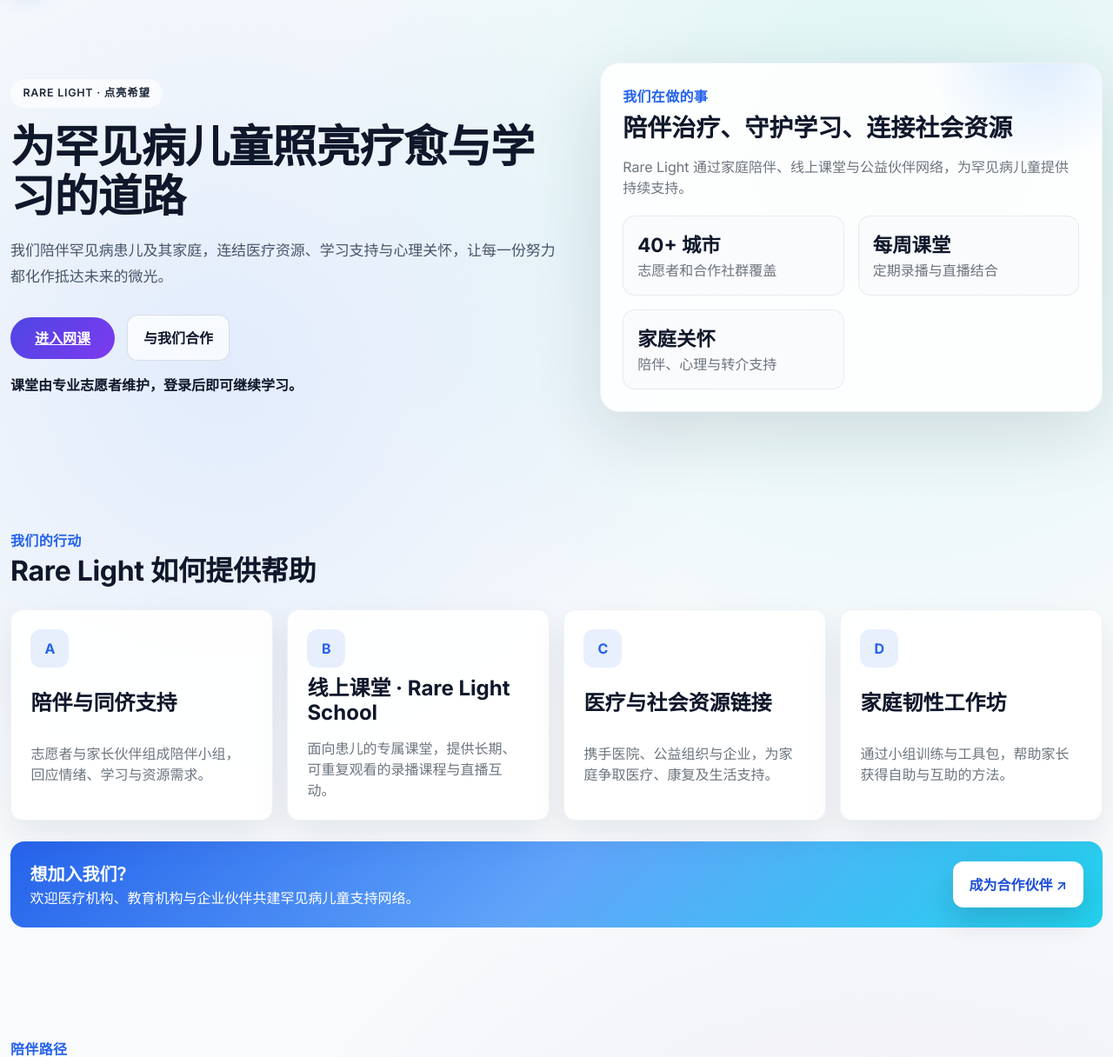
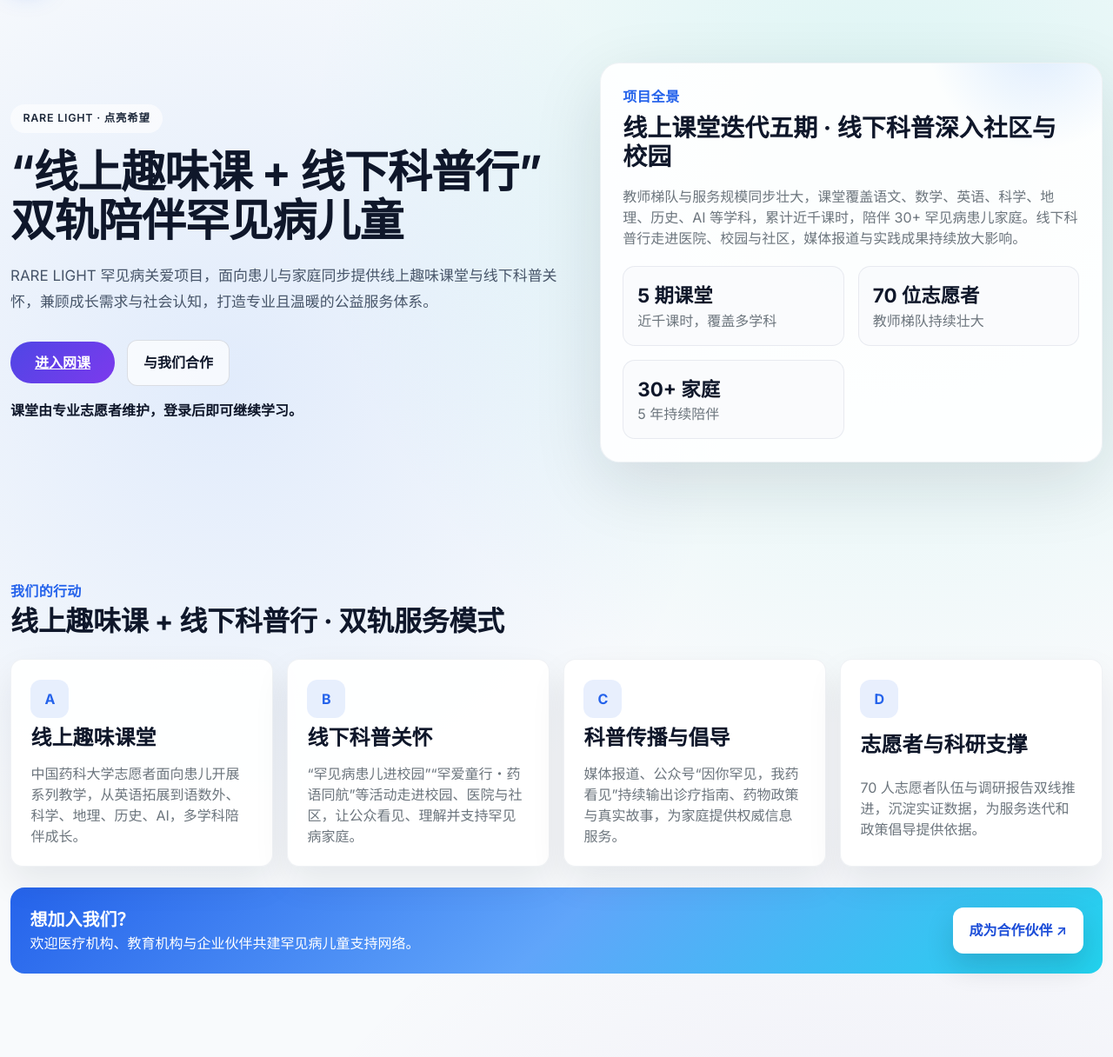
Before and after one commit to sx120609/dmd-web, a PHP site: page / in a window 1280 px wide. Shown: the part 86-1302 px from the top of the page at 87% size. Run offline with PHP 8.4, Linux system fonts and the light colour scheme.

Commit message:
Update index.php

```diff
--- a/index.php
+++ b/index.php
@@ -344,8 +344,8 @@
                 <div class="hero-grid">
                     <div class="hero-copy">
                         <span class="brand-eyebrow">Rare Light · 点亮希望</span>
-                        <h1>为罕见病儿童照亮疗愈与学习的道路</h1>
-                        <p class="lead">我们陪伴罕见病患儿及其家庭，连结医疗资源、学习支持与心理关怀，让每一份努力都化作抵达未来的微光。</p>
+                        <h1>“线上趣味课 + 线下科普行” 双轨陪伴罕见病儿童</h1>
+                        <p class="lead">RARE LIGHT 罕见病关爱项目，面向患儿与家庭同步提供线上趣味课堂与线下科普关怀，兼顾成长需求与社会认知，打造专业且温暖的公益服务体系。</p>
                         <div class="hero-actions">
                             <a class="primary-button" data-classroom-link href="#classroom">进入网课</a>
                             <a class="ghost-button" href="#contact">与我们合作</a>
@@ -353,21 +353,21 @@
                         <div class="session-note" id="sessionNote">课堂由专业志愿者维护，登录后即可继续学习。</div>
                     </div>
                     <div class="hero-card">
-                        <p class="eyebrow mb-2">我们在做的事</p>
-                        <h3 class="fw-bold mb-3">陪伴治疗、守护学习、连接社会资源</h3>
-                        <p class="text-secondary mb-3">Rare Light 通过家庭陪伴、线上课堂与公益伙伴网络，为罕见病儿童提供持续支持。</p>
+                        <p class="eyebrow mb-2">项目全景</p>
+                        <h3 class="fw-bold mb-3">线上课堂迭代五期 · 线下科普深入社区与校园</h3>
+                        <p class="text-secondary mb-3">教师梯队与服务规模同步壮大，课堂覆盖语文、数学、英语、科学、地理、历史、AI 等学科，累计近千课时，陪伴 30+ 罕见病患儿家庭。线下科普行走进医院、校园与社区，媒体报道与实践成果持续放大影响。</p>
                         <div class="stat-grid">
                             <div class="stat">
-                                <strong>40+ 城市</strong>
-                                <span class="text-secondary">志愿者和合作社群覆盖</span>
+                                <strong>5 期课堂</strong>
+                                <span class="text-secondary">近千课时，覆盖多学科</span>
                             </div>
                             <div class="stat">
-                                <strong>每周课堂</strong>
-                                <span class="text-secondary">定期录播与直播结合</span>
+                                <strong>70 位志愿者</strong>
+                                <span class="text-secondary">教师梯队持续壮大</span>
                             </div>
                             <div class="stat">
-                                <strong>家庭关怀</strong>
-                                <span class="text-secondary">陪伴、心理与转介支持</span>
+                                <strong>30+ 家庭</strong>
+                                <span class="text-secondary">5 年持续陪伴</span>
                             </div>
                         </div>
                     </div>
@@ -379,28 +379,28 @@
             <div class="container-xxl">
                 <header>
                     <p class="eyebrow mb-1">我们的行动</p>
-                    <h2>Rare Light 如何提供帮助</h2>
+                    <h2>线上趣味课 + 线下科普行 · 双轨服务模式</h2>
                 </header>
                 <div class="feature-grid">
                     <div class="feature-card">
                         <span class="feature-icon">A</span>
-                        <h4 class="fw-bold mb-1">陪伴与同侪支持</h4>
-                        <p class="text-secondary mb-0">志愿者与家长伙伴组成陪伴小组，回应情绪、学习与资源需求。</p>
+                        <h4 class="fw-bold mb-1">线上趣味课堂</h4>
+                        <p class="text-secondary mb-0">中国药科大学志愿者面向患儿开展系列教学，从英语拓展到语数外、科学、地理、历史、AI，多学科陪伴成长。</p>
                     </div>
                     <div class="feature-card">
                         <span class="feature-icon">B</span>
-                        <h4 class="fw-bold mb-1">线上课堂 · Rare Light School</h4>
-                        <p class="text-secondary mb-0">面向患儿的专属课堂，提供长期、可重复观看的录播课程与直播互动。</p>
+                        <h4 class="fw-bold mb-1">线下科普关怀</h4>
+                        <p class="text-secondary mb-0">“罕见病患儿进校园”“罕爱童行・药语同航”等活动走进校园、医院与社区，让公众看见、理解并支持罕见病家庭。</p>
                     </div>
                     <div class="feature-card">
                         <span class="feature-icon">C</span>
-                        <h4 class="fw-bold mb-1">医疗与社会资源链接</h4>
-                        <p class="text-secondary mb-0">携手医院、公益组织与企业，为家庭争取医疗、康复及生活支持。</p>
+                        <h4 class="fw-bold mb-1">科普传播与倡导</h4>
+                        <p class="text-secondary mb-0">媒体报道、公众号“因你罕见，我药看见”持续输出诊疗指南、药物政策与真实故事，为家庭提供权威信息服务。</p>
                     </div>
                     <div class="feature-card">
                         <span class="feature-icon">D</span>
-                        <h4 class="fw-bold mb-1">家庭韧性工作坊</h4>
-                        <p class="text-secondary mb-0">通过小组训练与工具包，帮助家长获得自助与互助的方法。</p>
+                        <h4 class="fw-bold mb-1">志愿者与科研支撑</h4>
+                        <p class="text-secondary mb-0">70 人志愿者队伍与调研报告双线推进，沉淀实证数据，为服务迭代和政策倡导提供依据。</p>
                     </div>
                 </div>
                 <div class="cta-banner mt-4">
```
